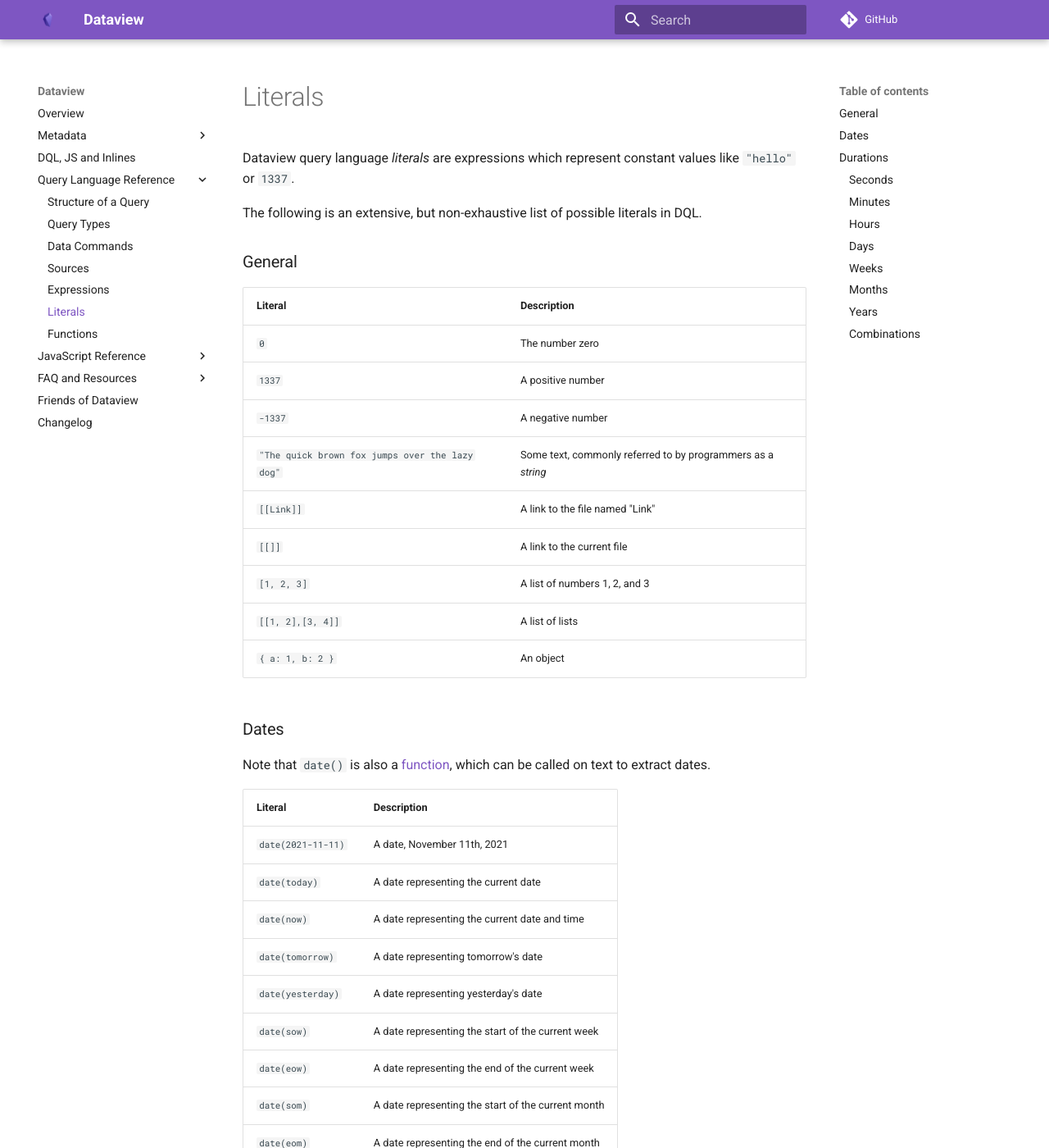
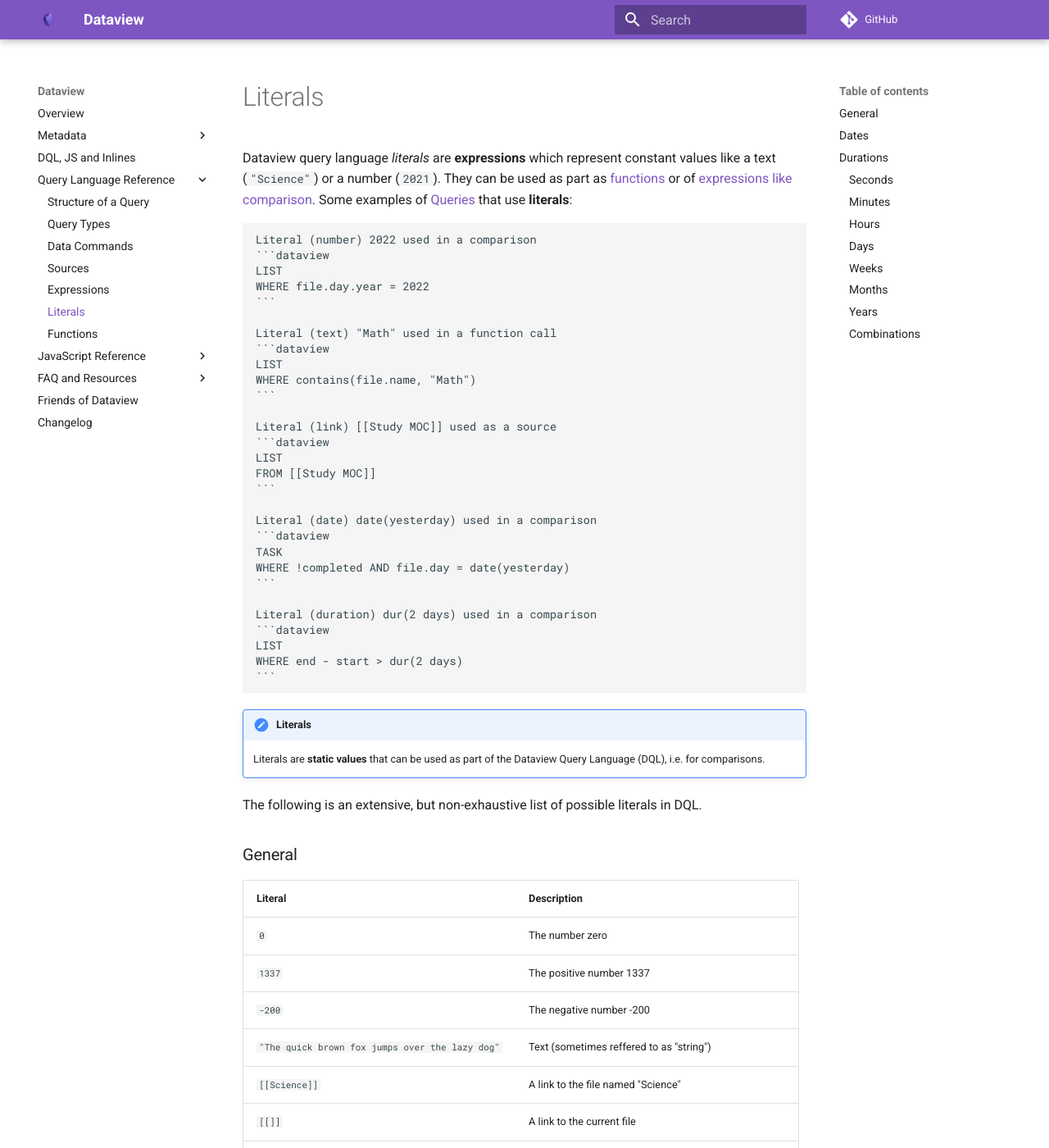
Before and after one commit to blacksmithgu/obsidian-dataview, an MkDocs documentation site: the page built from docs/docs/reference/literals.md, in a window 1280 px wide and 1400 px high. Shown: the whole window at 82% size. Built offline with MkDocs 1.6.1 and Material for MkDocs 9.7.7, drawn with Linux system fonts in a browser that asks for light colours; comment, search, counter and statistics services are not loaded; some of the changed text lies outside the part shown.

Commit message:
docs(literals): enhance literals

````diff
--- a/docs/docs/reference/literals.md
+++ b/docs/docs/reference/literals.md
@@ -1,6 +1,42 @@
 # Literals
 
-Dataview query language *literals* are expressions which represent constant values like `"hello"` or `1337`.
+Dataview query language *literals* are **expressions** which represent constant values like a text (`"Science"`) or a number (`2021`). They can be used as part as [functions](functions.md) or of [expressions like comparison](./expressions.md). Some examples of [Queries](../queries/structure.md) that use **literals**:
+
+~~~
+
+Literal (number) 2022 used in a comparison
+```dataview
+LIST
+WHERE file.day.year = 2022
+```
+
+Literal (text) "Math" used in a function call
+```dataview
+LIST
+WHERE contains(file.name, "Math")
+```
+
+Literal (link) [[Study MOC]] used as a source
+```dataview
+LIST
+FROM [[Study MOC]]
+```
+
+Literal (date) date(yesterday) used in a comparison
+```dataview
+TASK
+WHERE !completed AND file.day = date(yesterday)
+```
+
+Literal (duration) dur(2 days) used in a comparison
+```dataview
+LIST
+WHERE end - start > dur(2 days)
+```
+~~~
+
+!!! summary "Literals"
+    Literals are **static values** that can be used as part of the Dataview Query Language (DQL), i.e. for comparisons.
 
 The following is an extensive, but non-exhaustive list of possible literals in DQL.
 
@@ -8,22 +44,28 @@ The following is an extensive, but non-exhaustive list of possible literals in D
 Literal|Description
 -|-
 `0`|The number zero
-`1337`|A positive number
-`-1337`|A negative number
-`"The quick brown fox jumps over the lazy dog"`|Some text, commonly referred to by programmers as a *string*
-`[[Link]]`|A link to the file named "Link"
-`[[]]`|A link to the current file
+`1337`|The positive number 1337
+`-200`| The negative number -200
+`"The quick brown fox jumps over the lazy dog"`| Text (sometimes reffered to as "string")
+`[[Science]]`|A link to the file named "Science"
+`[[]]`| A link to the current file
 `[1, 2, 3]`|A list of numbers 1, 2, and 3
-`[[1, 2],[3, 4]]`|A list of lists
-`{ a: 1, b: 2 }`|An object|
+`[[1, 2],[3, 4]]`|A list of list [1, 2] and [3, 4]
+`{ a: 1, b: 2 }`| An object with keys a and b, whereas a has value 1, b 2. |
+`date(2021-07-14)`| A date (read more below) |
+`dur(2 days 4 hours)` | A duration (read more below) |
+
+!!! attention "Literals as field values"
+    Literals are only interpreted this way when used inside a Query, not when used as a meta data value. For possible values and their data types for fields, please refer to [Types of Metadata](../annotation/types-of-metadata.md).
 
 ### Dates
 
-Note that `date()` is also a [function](../functions/#dateany), which can be called on text to extract dates.
+Whenever you use a [field value in Date ISO format](../annotation/types-of-metadata.md#date), you'll need to compare these fields against date objects. Dataview provides some shorthands for common use cases like tomorrow, start of current week etc. Please note that `date()` is also a [function](../functions/#dateany), which can be called on **text** to extract dates.
 
 Literal|Description
 -|-
 `date(2021-11-11)`|A date, November 11th, 2021
+`date(2021-09-20T20:17)`| A date, September 20th, 2021 at 20:17
 `date(today)`|A date representing the current date
 `date(now)`|A date representing the current date and time
 `date(tomorrow)`|A date representing tomorrow's date
@@ -36,6 +78,9 @@ Literal|Description
 `date(eoy)`|A date representing the end of the current year
 
 ### Durations
+
+Durations are representatives of a time span. You can either [define them directly](../annotation/types-of-metadata.md#duration) or create them due to [calculating with dates](../annotation/types-of-metadata.md#duration), and use these for i.e. comparisons.
+
 #### Seconds
 Literal|Description
 -|-
````
